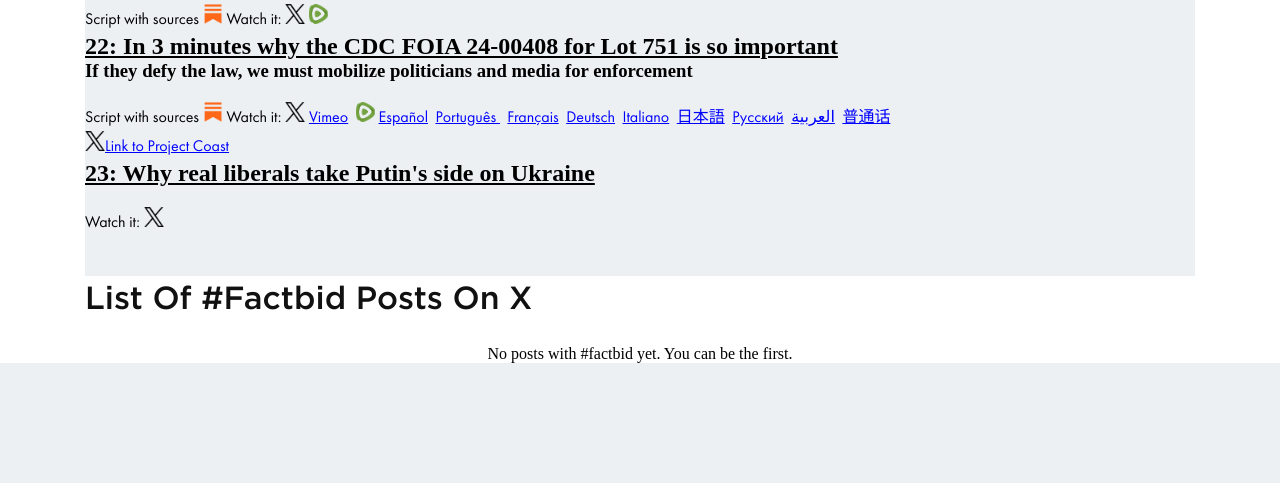
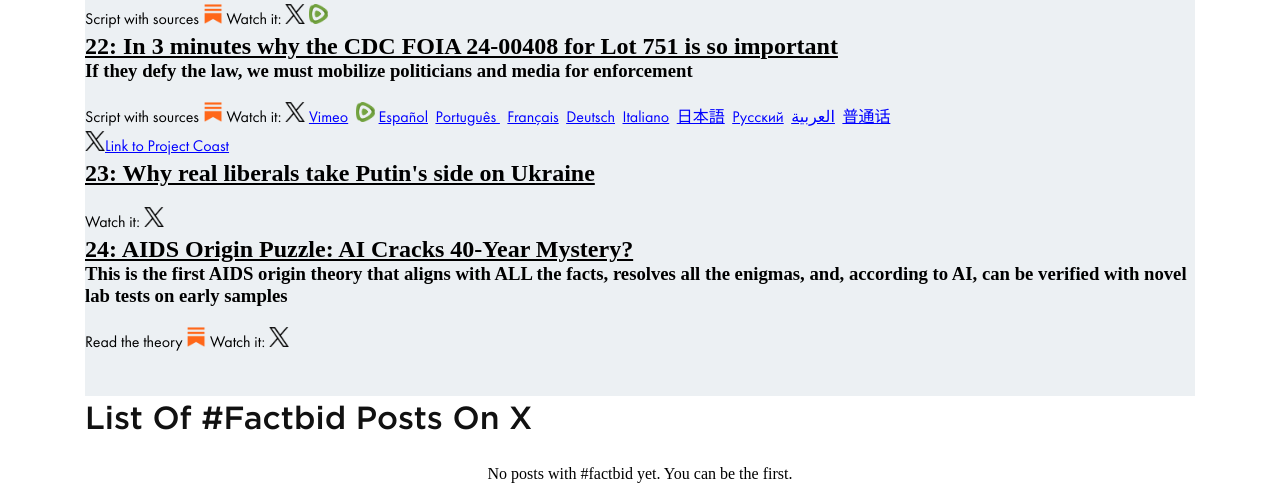
Before and after one commit to aaronfactbid/factbid2, a PHP site: page / in a window 1280 px wide. Shown: the part 5436-5919 px from the top of the page. Before the commit the page ends 5799 px from the top, so only its background shows below. Run offline with PHP 8.4, Linux system fonts and the light colour scheme; data that the repository does not hold is empty.

Commit message:
update pointer to AIDS puzzle

```diff
--- a/index.php
+++ b/index.php
@@ -437,6 +437,15 @@
 		<a href="https://twitter.com/FactMissionOrg/status/1755651571071758478"><img class="thumbnail-link" src="<?php echo $site_url ; ?>/images/Twitter.png"></a>
 		</p>
 
+		<h2 id="24"><u>24: AIDS Origin Puzzle: AI Cracks 40-Year Mystery?</u></h2>
+		<h3>This is the first AIDS origin theory that aligns with ALL the facts, resolves all the enigmas, and, according to AI, can be verified with novel lab tests on early samples</h3>
+		<p>
+		Read the theory
+		<a href="https://factmission.substack.com/p/aids-puzzle"><img class="thumbnail-link" src="<?php echo $site_url ; ?>/images/SubStack.png"></a>
+		Watch it:
+		<a href="https://x.com/FactMissionOrg/status/1774467464027381812?s=20"><img class="thumbnail-link" src="<?php echo $site_url ; ?>/images/Twitter.png"></a>
+		</p>
+
 </section>
 </section>
 <section class="factbid_wrapsec" id="factbid-list">
```
Also changed, not shown: .htaccess.
